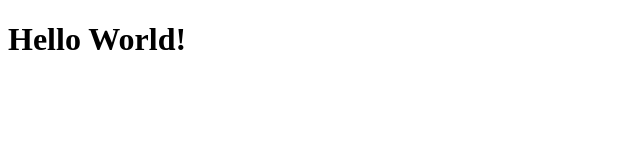
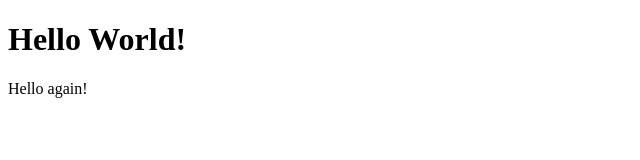
Before and after one commit to apontc/git-test, a plain HTML site: page index.html in a window 1280 px wide. Shown: the whole page, without its empty margins (0-640 px from the left). Drawn offline with Linux system fonts and the light colour scheme.

Commit message:
Second commit

```diff
--- a/index.html
+++ b/index.html
@@ -2,5 +2,6 @@
 <html>
     <body>
         <h1>Hello World!</h1>
+        <p>Hello again!</p>
     </body>
 </html>
```
